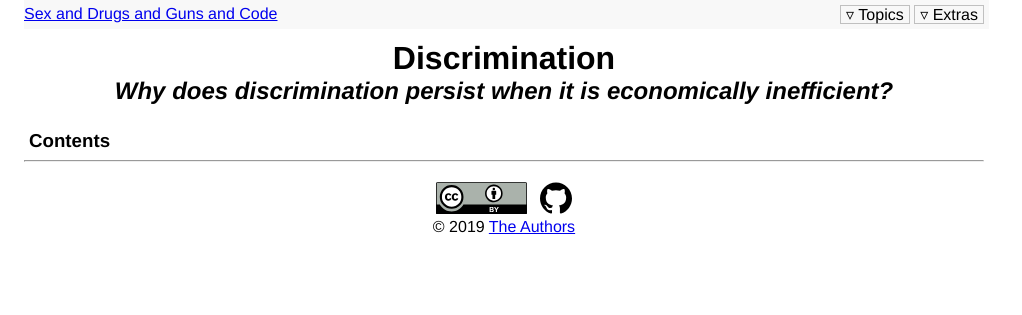
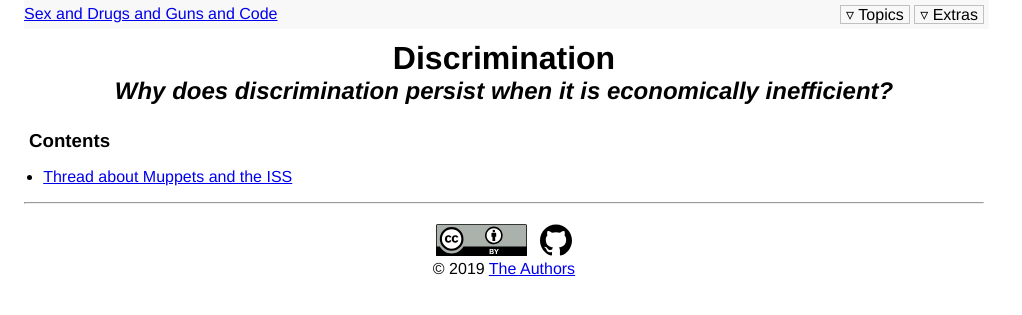
Before and after one commit to rgaiacs/sdgc, a Jekyll site: the page built from discrimination.md, in a window 1280 px wide. Shown: the top 315 px of the page, without its empty margins (0-1022 px from the left). Built offline with Jekyll 4.4.1, drawn with Linux system fonts in a browser that asks for light colours.

Commit message:
Bias in the Muppets and the space station

```diff
--- a/discrimination.md
+++ b/discrimination.md
@@ -4,4 +4,6 @@ permalink: "/discrimination/"
 
 {% include toc.md %}
 
+-   [Thread about Muppets and the ISS](https://twitter.com/MaryRobinette/status/1180924524424056839)
+
 {% include links.md %}
```
